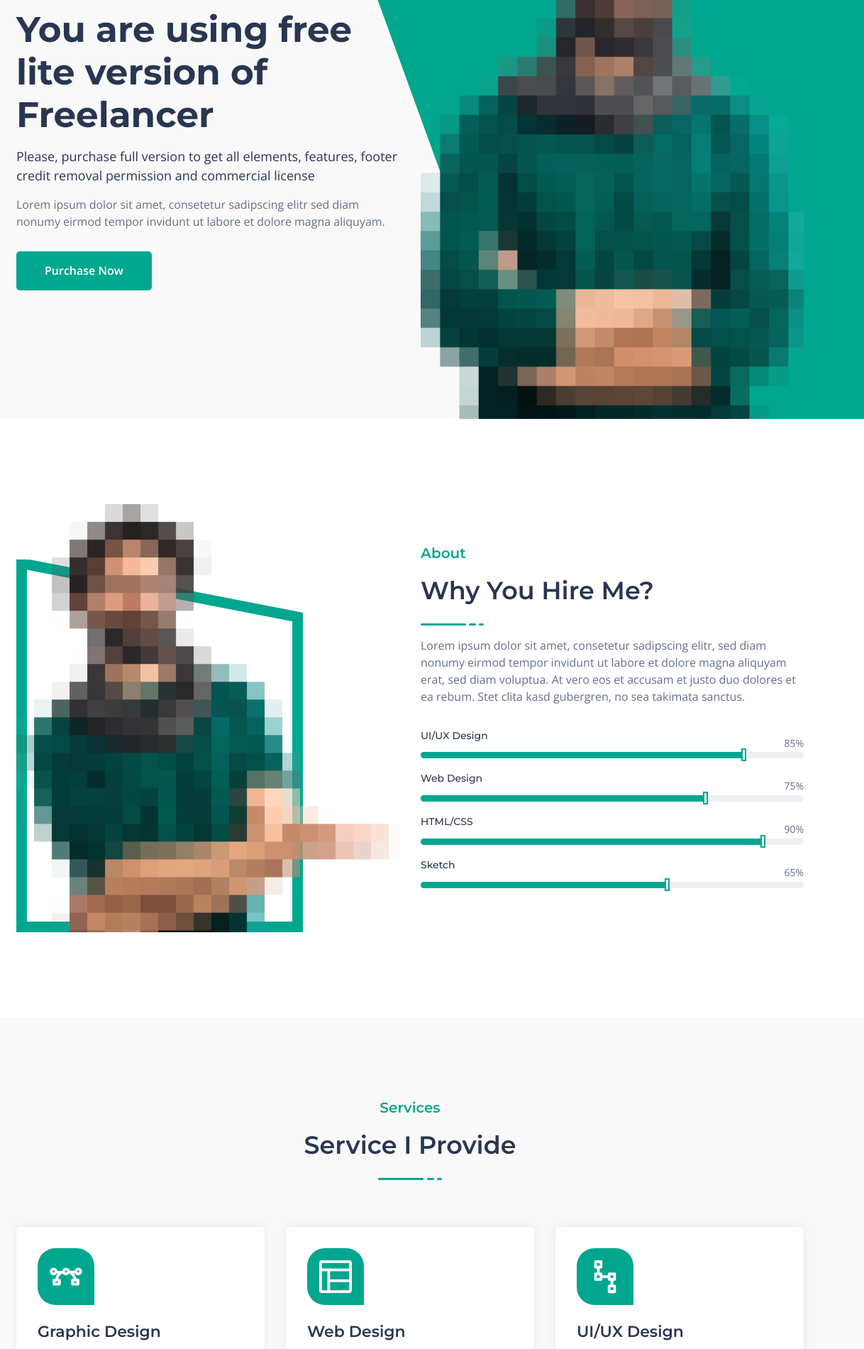
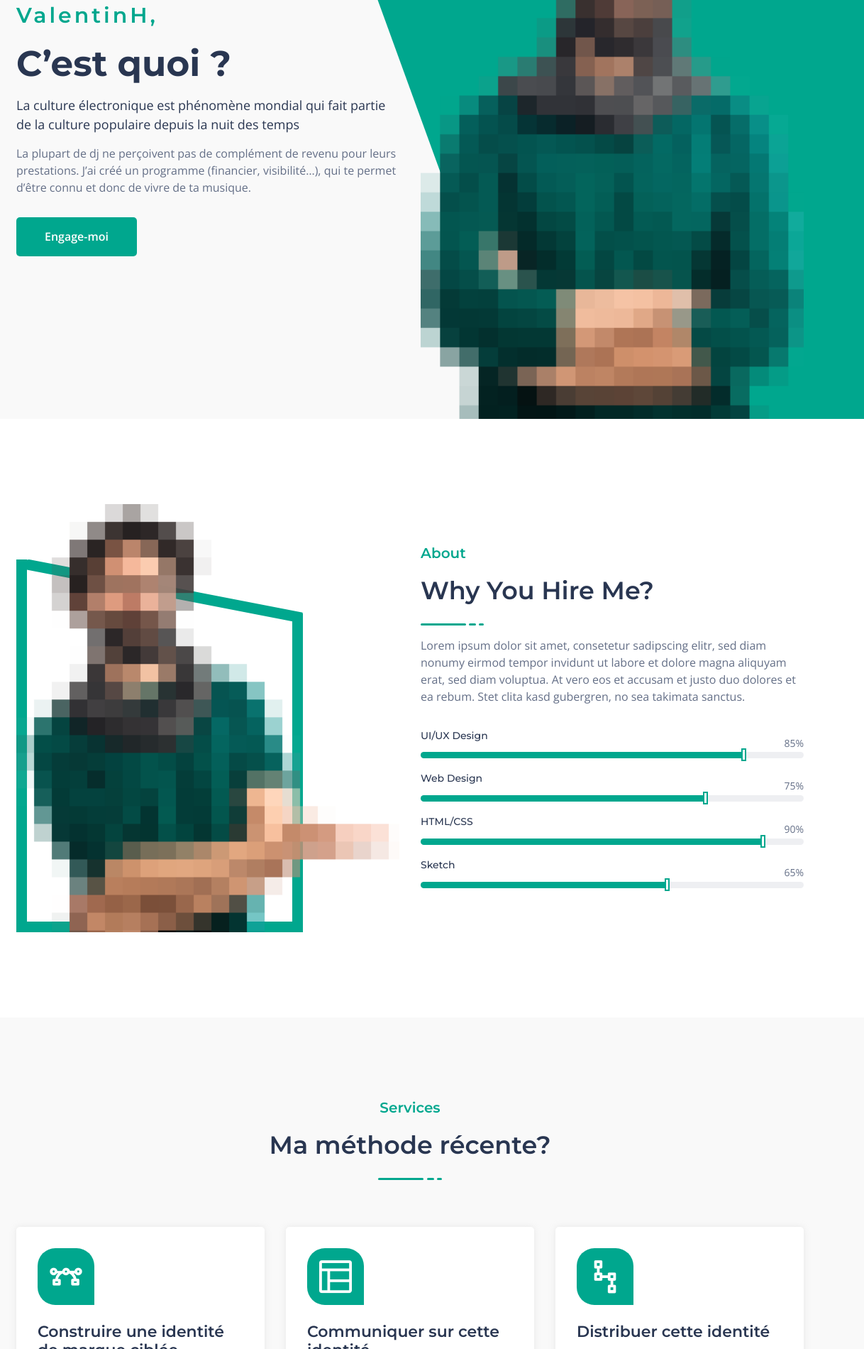
Before and after one commit to julienroulle/valentinh, a plain HTML site: page index.html in a window 1280 px wide. Shown: the part 340-2240 px from the top of the page at 71% size, 62-1280 px from the left. Drawn offline with nearby package versions, Linux system fonts and the light colour scheme.

Commit message:
update infos

```diff
--- a/index.html
+++ b/index.html
@@ -113,11 +113,19 @@
                 <div class="row align-items-center justify-content-center justify-content-lg-between">
                     <div class="col-lg-6">
                         <div class="header_hero_content mt-45">
-                            <h5 class="header_sub_title wow fadeInUp" data-wow-duration="1.3s" data-wow-delay="0.2s">Hello</h5>
-                            <h2 class="header_title wow fadeInUp" data-wow-duration="1.3s" data-wow-delay="0.5s">You are using free lite version of Freelancer</h2>
-                            <span class="wow fadeInUp" data-wow-duration="1.3s" data-wow-delay="0.8s">Please, purchase full version to get all elements, features, footer credit removal permission and commercial license</span>
-                            <p class="wow fadeInUp" data-wow-duration="1.3s" data-wow-delay="1.1s">Lorem ipsum dolor sit amet, consetetur sadipscing elitr sed diam nonumy eirmod tempor invidunt ut labore et dolore magna aliquyam.</p>
-                            <a href="https://rebrand.ly/freelancer-ud" rel="nofollow" class="main-btn wow fadeInUp" data-wow-duration="1.3s" data-wow-delay="1.4s">Purchase Now</a>
+                            <h5 class="header_sub_title wow fadeInUp" data-wow-duration="1.3s" data-wow-delay="0.2s">ValentinH,</h5>
+                            <h2 class="header_title wow fadeInUp" data-wow-duration="1.3s" data-wow-delay="0.5s">
+                                C’est quoi ?
+                            </h2>
+                            <span class="wow fadeInUp" data-wow-duration="1.3s" data-wow-delay="0.8s">
+                                La culture électronique est phénomène mondial qui fait partie de la culture populaire depuis la nuit des temps
+                            </span>
+                            <p class="wow fadeInUp" data-wow-duration="1.3s" data-wow-delay="1.1s">
+                                La plupart de dj ne perçoivent pas de complément de revenu pour leurs prestations.
+                                J’ai créé un programme (financier, visibilité…), qui te permet d’être connu et donc de
+                                vivre de ta musique.
+                            </p>
+                            <a href="https://rebrand.ly/freelancer-ud" rel="nofollow" class="main-btn wow fadeInUp" data-wow-duration="1.3s" data-wow-delay="1.4s">Engage-moi</a>
                         </div> <!-- header hero content -->
                     </div>
                     <div class="col-lg-6 col-md-6 col-sm-7">
@@ -227,7 +235,7 @@
                 <div class="col-lg-6">
                     <div class="section_title text-center pb-30">
                         <h5 class="sub_title">Services</h5>
-                        <h3 class="main_title">Service I Provide</h3>
+                        <h3 class="main_title">Ma méthode récente?</h3>
                         <ul class="line">
                             <li></li>
                             <li></li>
@@ -243,8 +251,8 @@
                             <i class="lni lni-vector"></i>
                         </div>
                         <div class="service_content">
-                            <h4 class="service_title"><a href="#">Graphic Design</a></h4>
-                            <p>Lorem ipsum dolor sit aconsect dipisicing elit, sed do eiusmod to incididunt uabore etdolore magna aliqua.</p>
+                            <h4 class="service_title"><a href="#">Construire une identité de marque ciblée</a></h4>
+                            <!-- <p>Lorem ipsum dolor sit aconsect dipisicing elit, sed do eiusmod to incididunt uabore etdolore magna aliqua.</p> -->
                         </div>
                     </div> <!-- single service -->
                 </div>
@@ -254,8 +262,8 @@
                             <i class="lni lni-layout"></i>
                         </div>
                         <div class="service_content">
-                            <h4 class="service_title"><a href="#">Web Design</a></h4>
-                            <p>Lorem ipsum dolor sit aconsect dipisicing elit, sed do eiusmod to incididunt uabore etdolore magna aliqua.</p>
+                            <h4 class="service_title"><a href="#">Communiquer sur cette identité</a></h4>
+                            <p>plan com réseau sociaux</p>
                         </div>
                     </div> <!-- single service -->
                 </div>
@@ -265,8 +273,8 @@
                             <i class="lni lni-ux"></i>
                         </div>
                         <div class="service_content">
-                            <h4 class="service_title"><a href="#">UI/UX Design</a></h4>
-                            <p>Lorem ipsum dolor sit aconsect dipisicing elit, sed do eiusmod to incididunt uabore etdolore magna aliqua.</p>
+                            <h4 class="service_title"><a href="#">Distribuer cette identité</a></h4>
+                            <p>prospection, appel presse</p>
                         </div>
                     </div> <!-- single service -->
                 </div>
@@ -276,8 +284,8 @@
                             <i class="lni lni-code"></i>
                         </div>
                         <div class="service_content">
-                            <h4 class="service_title"><a href="#">Frontend Development</a></h4>
-                            <p>Lorem ipsum dolor sit aconsect dipisicing elit, sed do eiusmod to incididunt uabore etdolore magna aliqua.</p>
+                            <h4 class="service_title"><a href="#">Service après vente</a></h4>
+                            <!-- <p>Lorem ipsum dolor sit aconsect dipisicing elit, sed do eiusmod to incididunt uabore etdolore magna aliqua.</p> -->
                         </div>
                     </div> <!-- single service -->
                 </div>
@@ -321,13 +329,17 @@
                     <div class="col-lg-12">
                         <div class="call_to_action_box d-md-flex justify-content-between align-items-center">
                             <div class="call_to_action_content">
-                                <h3 class="action_title">You are using free lite version of Freelancer</h3>
+                                <h3 class="action_title">Es-tu prêt à faire partie d’une communauté qui te ressemble</h3>
                                 <ul class="line">
                                     <li></li>
                                     <li></li>
                                     <li></li>
                                 </ul>
-                                <p>Please, purchase full version to get all elements, features, footer credit removal permission and commercial license</p>
+                                <p>
+                                    Imagine si tu pouvais rentrer chez toi et te dire “putain ça faisait longtemps que j’avais pas passé une soirée de ouf comme ça”.
+                                </p><p>
+                                    Le réseau simplify et Pantoufle est là pour toi.
+                                </p>
                             </div> <!-- call to action content -->
 
                             <div class="call_to_action_btn">
@@ -349,7 +361,7 @@
             <div class="row">
                 <div class="col-lg-12">
                     <div class="footer_content text-center">
-                        <a href="#"><img src="assets/images/logo.svg" alt="Logo"></a>
+                        <a href="#">Valentin Hameau</a>
                         <ul class="footer_social">
                             <li><a href="#"><i class="lni lni-facebook"></i></a></li>
                             <li><a href="#"><i class="lni lni-twitter"></i></a></li>
```
